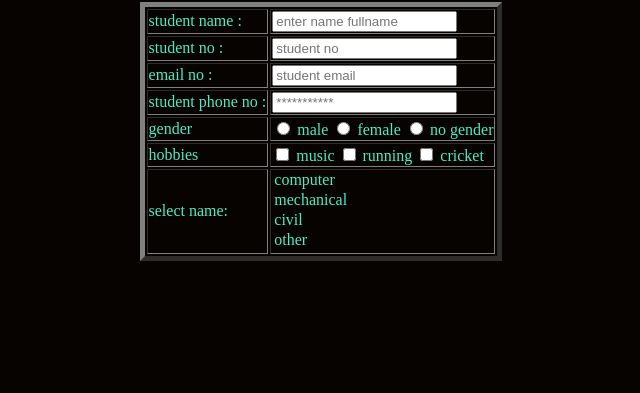
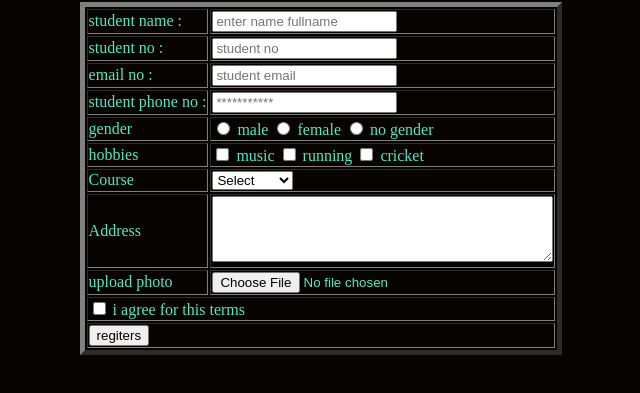
Before and after one commit to nayankrushanavada-ops/html-css-javascript, a plain HTML site: page index.html in a window 1280 px wide. Shown: the part 79-472 px from the top of the page, without its empty margins (319-959 px from the left). Drawn offline with Linux system fonts and the light colour scheme.

Commit message:
Add files via upload

```diff
--- a/index.html
+++ b/index.html
@@ -70,18 +70,46 @@
 
 <tr>
     <td>
-        <label for="course">select name:</label>
+        <label for="course">Course</label>
     </td>
     <td>
-        <section id="course"name="course"required>
-
-        <option value="computer">computer</option>
-        <option value="mechanical">mechanical</option>
-        <option value="civil">civil</option>
-        <option value="other">other</option>
-    </section>
+        <select id="course" name="course" required>
+            <option value="" selected>Select</option>
+            <option value="computer">Computer</option>
+            <option value="civil">Civil</option>
+            <option value="mechanic">Mechanic</option>
+            <option value="elec">Electrical</option>
+        </select>
     </td>
 </tr>
+<tr>
+    <td>
+        <label  for="address"> Address</label>
+    </td>
+    <td>
+        <textarea id="address" name="address" rows="4" cols="40" required></textarea>
+    </td>
+</tr>
+<td>
+    <label for="photo"> upload photo </label>
+</td>
+<td>
+    <input type="file" id="photo" name="photo">
+
+</td>
+</tr>
+<tr>
+    <td colspan="2"><input type="checkbox" id="terms"name="terms"required>
+        <label for="terms"> i agree for this terms</label>
+
+    </td>
+</tr>
+<tr>
+    <td colspan="3"><input type="submit" value="regiters">
+
+    </td>
+</tr>
+
     </table>
 </form>
     <script src="script.js"></script>
```
